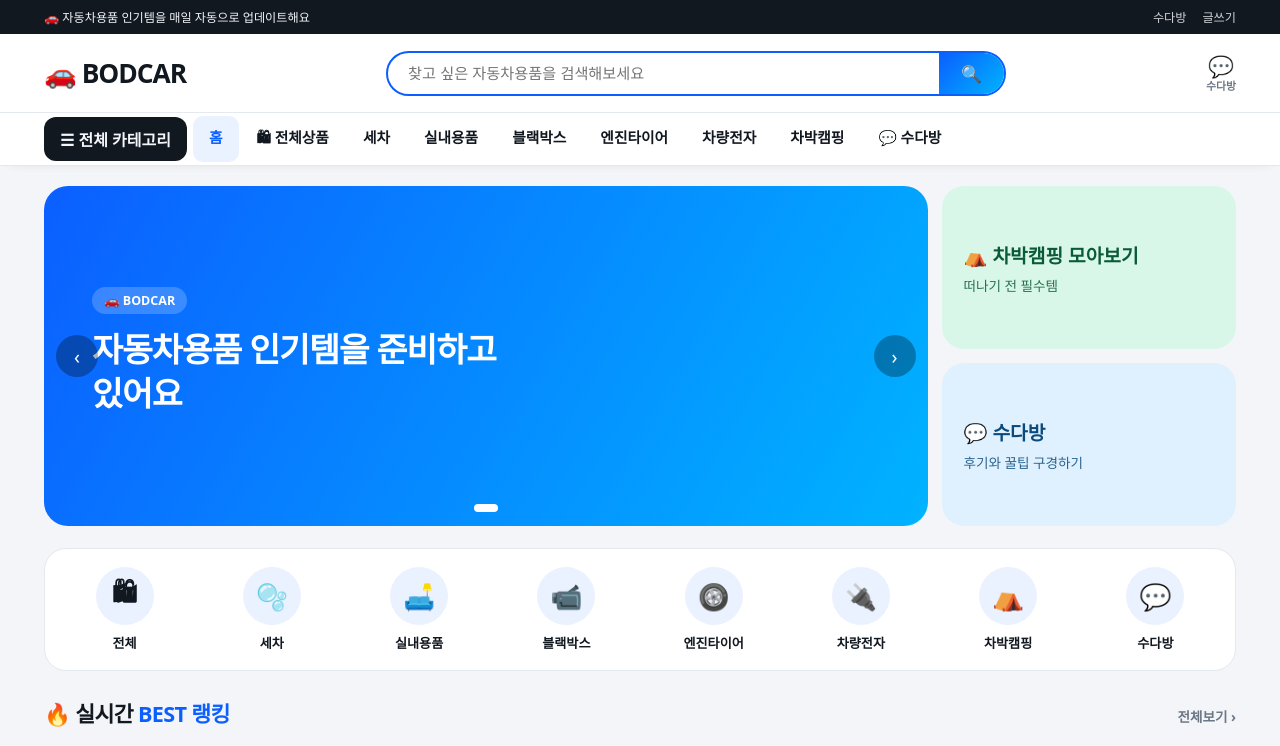
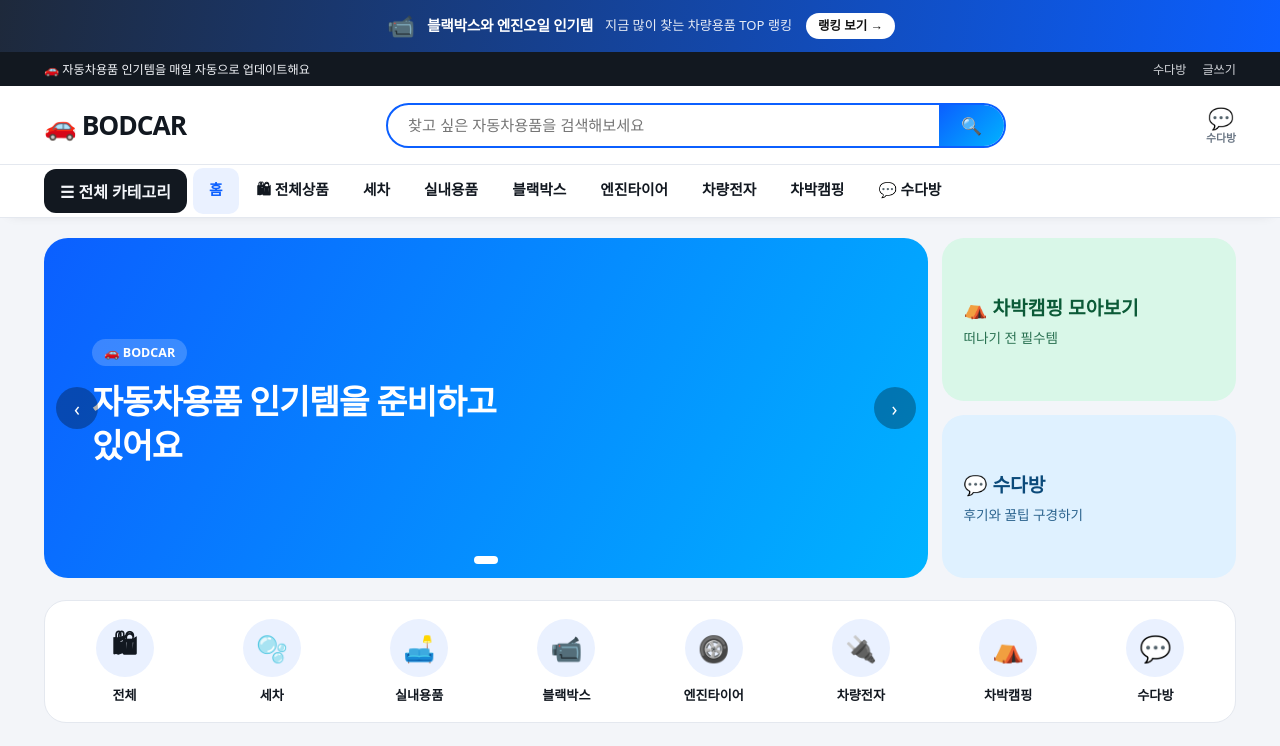
Before and after one commit to my0z/bodcarcom, a plain HTML site: page public/index.html in a window 1280 px wide. Shown: the top 746 px of the page. Drawn offline with Linux system fonts and the light colour scheme; no server answers; a web font is replaced by a local one.

Commit message:
Add random cross promotion banner for sister sites
Co-Authored-By: Claude Sonnet 5.5 <noreply@anthropic.com>
Claude-Session: https://claude.ai/code/session_01Tqq5iccr8ubea62J1ssPTD

```diff
--- a/public/index.html
+++ b/public/index.html
@@ -19,6 +19,30 @@ window.__d = window.__p ? Promise.resolve(window.__p) : Promise.all([
 </script>
 </head>
 <body data-name="BODCAR" data-home="BODCAR | 자동차용품 인기 랭킹 쇼핑">
+<div id="promo" role="complementary" aria-label="제휴 사이트 소개"></div>
+<script>
+(function () {
+  var B = [
+    { id: 'b1', i: '🚗', t: '자동차용품 인기 랭킹 한눈에', s: '세차 블랙박스 엔진오일 베스트를 매일 자동 업데이트', c: 'BODCAR 가기', u: 'https://bodcar.com/', g: ['#0b5fff', '#00b3ff'] },
+    { id: 'b2', i: '⛺', t: '차박 준비물 베스트 모아보기', s: '에어매트 냉온장고 햇빛 가림막까지', c: '차박캠핑 보기', u: 'https://bodcar.com/c/%EC%B0%A8%EB%B0%95%EC%BA%A0%ED%95%91', g: ['#0f766e', '#00b3ff'] },
+    { id: 'b3', i: '📹', t: '블랙박스와 엔진오일 인기템', s: '지금 많이 찾는 차량용품 TOP 랭킹', c: '랭킹 보기', u: 'https://bodcar.com/c/%EB%B8%94%EB%9E%99%EB%B0%95%EC%8A%A4', g: ['#1e293b', '#0b5fff'] },
+    { id: 'v1', i: '🌸', t: '쁘띠.끄 뷰티 인기템 랭킹', s: '스킨케어 선케어 클렌징을 매일 자동 업데이트', c: '쁘띠.끄 가기', u: 'https://vuty.kr/', g: ['#ff4d8d', '#ff8a5c'] },
+    { id: 'v2', i: '☀️', t: '선케어 모아보기', s: '자외선 차단 인기템을 한곳에서', c: '선케어 보기', u: 'https://vuty.kr/c/%EC%84%A0%EC%BC%80%EC%96%B4', g: ['#ff8a5c', '#f5b83d'] },
+    { id: 'v3', i: '💧', t: '스킨케어 베스트 랭킹', s: '토너 에센스 크림 인기 상품 TOP', c: '랭킹 보기', u: 'https://vuty.kr/c/%EC%8A%A4%ED%82%A8%EC%BC%80%EC%96%B4', g: ['#8b5cf6', '#ff4d8d'] },
+    { id: 'u1', i: '🔌', t: 'USB.KR 전자기기 가격 비교', s: '스펙과 쿠팡 최저가를 한눈에 비교한다', c: 'USB.KR 가기', u: 'https://usb.kr/', g: ['#0e0d10', '#3a3340'] },
+    { id: 'u2', i: '🚘', t: '차량용 전자기기 모아보기', s: '블랙박스 거치대 충전기 비교 리뷰', c: '차량용 보기', u: 'https://usb.kr/category/car', g: ['#111827', '#1f6feb'] },
+    { id: 'u3', i: '🏷️', t: '쿠팡 골드박스 전자기기 핫딜', s: '오늘의 특가를 확인하세요', c: '핫딜 보기', u: 'https://usb.kr/deals', g: ['#b45309', '#ef4444'] }
+  ];
+  var me = location.hostname.replace(/^www\./, '');
+  // 내 사이트 배너는 빼고 나머지 6개 중 무작위로 하나를 보여준다
+  var pool = B.filter(function (b) { return b.u.indexOf('//' + me + '/') < 0; });
+  var b = pool[Math.floor(Math.random() * pool.length)];
+  var el = document.getElementById('promo');
+  if (!b || !el) return;
+  var u = b.u + (b.u.indexOf('?') < 0 ? '?' : '&') + 'utm_source=' + me + '&utm_medium=banner&utm_campaign=' + b.id;
+  el.innerHTML = '<a class="pb" href="' + u + '" target="_blank" rel="noopener" style="background:linear-gradient(100deg,' + b.g[0] + ',' + b.g[1] + ')"><i>' + b.i + '</i><b>' + b.t + '</b><span>' + b.s + '</span><em>' + b.c + ' →</em></a>';
+})();
+</script>
 <div class="topbar"><div class="in"><span>🚗 자동차용품 인기템을 매일 자동으로 업데이트해요</span><nav><a href="#/talk">수다방</a><a href="#/write">글쓰기</a></nav></div></div>
 
 <header class="head"><div class="in">
--- a/public/style.css
+++ b/public/style.css
@@ -116,3 +116,10 @@ footer{background:var(--card);border-top:1px solid var(--line);color:var(--mute)
 .faq summary{cursor:pointer;font-weight:800}.faq p{margin:10px 0 0;color:var(--mute);line-height:1.7}
 .ssr h1{font-size:1.5rem;font-weight:900;margin:0 0 8px}.ssr h2{font-size:1.1rem;margin:22px 0 8px}.ssr p{color:var(--mute)}
 .ssr nav{display:flex;gap:10px;flex-wrap:wrap;margin:10px 0}.ssr ul{padding-left:18px}.ssr li{margin:4px 0;line-height:1.5}.ssr a:hover{color:var(--p1)}
+
+#promo{min-height:52px;background:#0b0f16}
+.pb{display:flex;align-items:center;justify-content:center;gap:12px;min-height:52px;padding:8px clamp(14px,3vw,24px);color:#fff;font-size:.92rem;line-height:1.3}
+.pb i{font-style:normal;font-size:1.4rem}.pb b{font-weight:900;letter-spacing:-.02em}.pb span{opacity:.9;font-size:.82rem}
+.pb em{font-style:normal;font-weight:800;background:#fff;color:#111;border-radius:999px;padding:5px 12px;font-size:.78rem;white-space:nowrap}
+.pb:hover em{transform:translateX(2px)}
+@media(max-width:760px){.pb{justify-content:space-between;gap:10px}.pb span{display:none}.pb b{flex:1;font-size:.86rem}}
```
